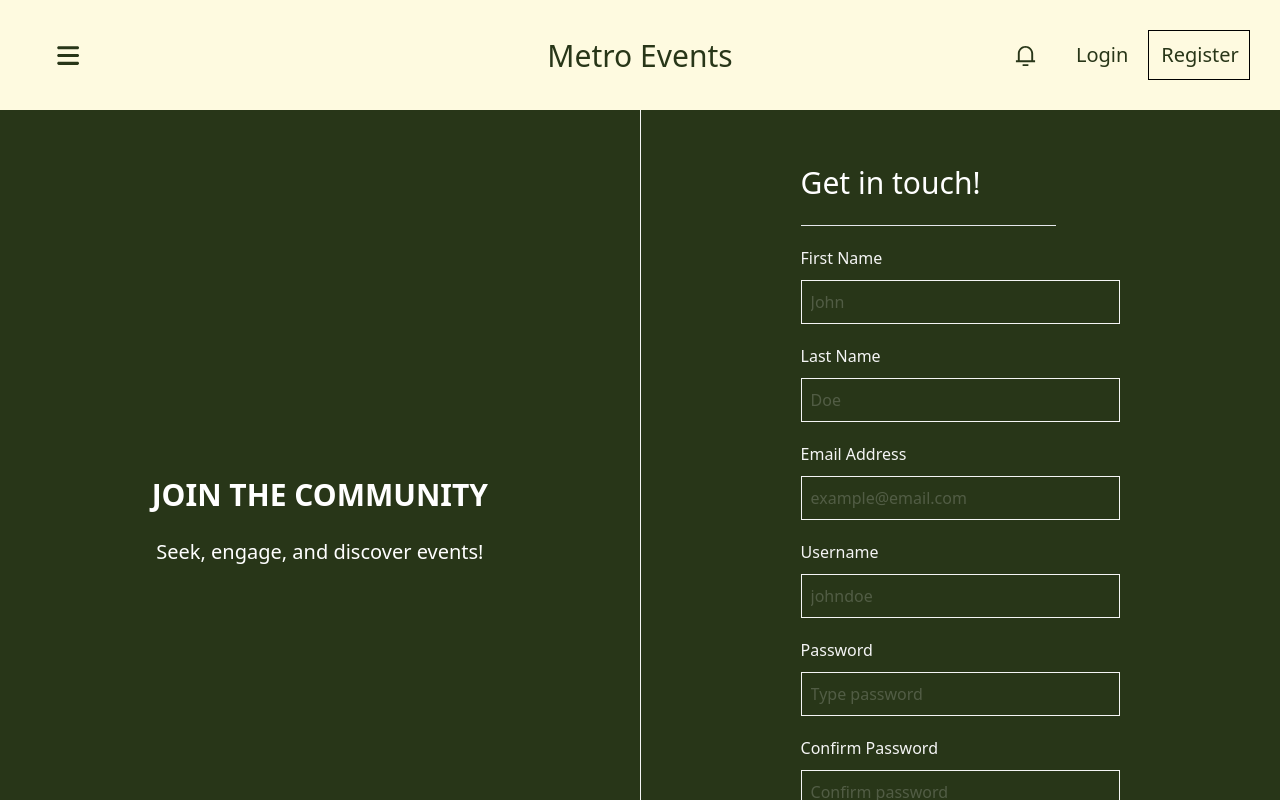
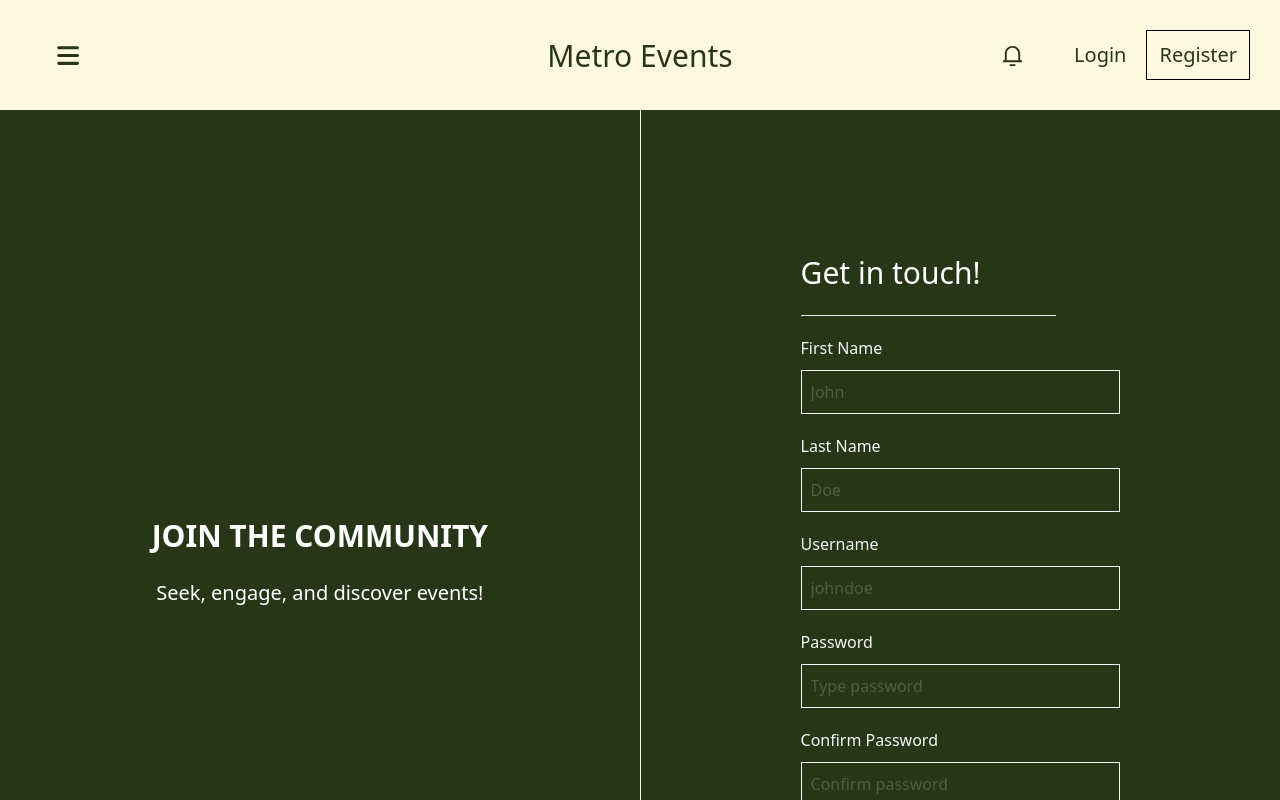
Before and after one commit to gantuangcoc98/metro-events, a React (Create React App) app: page /register in a window 1280 px wide. Shown: the top 800 px of the page. Built offline with nearby package versions, Linux system fonts and the light colour scheme.

Commit message:
Re-init fix

```diff
--- a/src/App.css
+++ b/src/App.css
@@ -22,7 +22,7 @@
 
 .notification_icon {
   font-size: 23px;
-  margin-right: 10px;
+  margin-right: 50px;
   color: #283618;
 }
 
@@ -159,12 +159,14 @@
 
 /* Register CSS */
 .register_input {
-  padding: 50px 0px;
   display: flex;
   flex-direction: column;
   gap: 20px;
   align-items: start;
   width: 50%;
+  height: 100vh;
+  justify-content: center;
+  margin: 50px 0px;
 }
 
 .register_input label {
--- a/src/AppBar.js
+++ b/src/AppBar.js
@@ -51,11 +51,13 @@ function ButtonAppBar() {
           </h3>
         </div>
 
-        <div className="grid items-center justify-end w-[25%] grid-cols-3">
+        <div className="flex items-center justify-end w-[25%]">
           <span className="flex justify-end w-full"><RiIcons.RiNotification3Line className="notification_icon" onClick={()=>{handleOnClick('Notification')}}/></span>
-          <button className="flex justify-end border-none text-dark-green text-[20px] bg-transparent pr-[20px] m-0 hover:cursor-pointer hover:text-light-brown" onClick={()=>{handleOnClick('Login')}}>
+
+          <button className="flex justify-end border-none text-dark-green text-[20px] bg-transparent mr-[20px] hover:cursor-pointer hover:text-light-brown" onClick={()=>{handleOnClick('Login')}}>
             Login
           </button>
+
           <button className="text-dark-green border border-black bg-transparent px-[12px] py-[9px] text-[20px] hover:bg-dark-green hover:text-white hover:border hover:border-dark-green"
             onClick={()=>{handleOnClick('Register')}}
           >Register</button>
--- a/src/pages/Register.js
+++ b/src/pages/Register.js
@@ -4,7 +4,6 @@ import '../App.css';
 const Register = () => {
     const [firstName, setFirstName] = useState('');
     const [lastName, setLastName] = useState('');
-    const [email, setEmail] = useState('');
     const [username, setUsername] = useState('');
     const [password, setPassword] = useState('');
     const [confirmPassword, setConfirmPassword] = useState('');
@@ -49,16 +48,6 @@ const Register = () => {
                             placeholder='Doe'
                         />
                     </label>
-                    <label htmlFor='email'>
-                        Email Address
-                        <input
-                            id='email'
-                            type='text'
-                            value={email}
-                            onChange={(e)=>{setEmail(e.target.value)}}
-                            placeholder='example@email.com'
-                        />
-                    </label>
                     <label htmlFor='username'>
                         Username
                         <input
@@ -92,7 +81,8 @@ const Register = () => {
 
                     <div className='flex w-full justify-end'>
                         <button className='text-[16px] px-[23px] py-[9px] hover:cursor-pointer hover:bg-light-green
-                        text-white border border-white'>
+                        text-white border border-white'
+                            onClick={()=>{handleOnClick()}}>
                             Proceed
                         </button>
                     </div>
```
